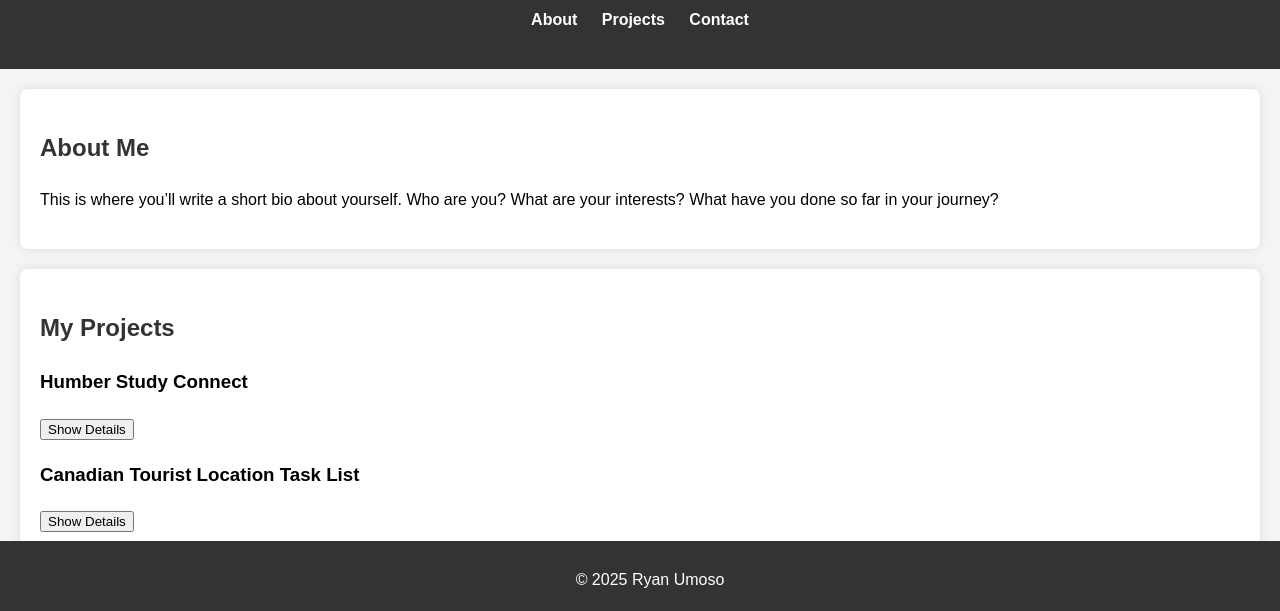
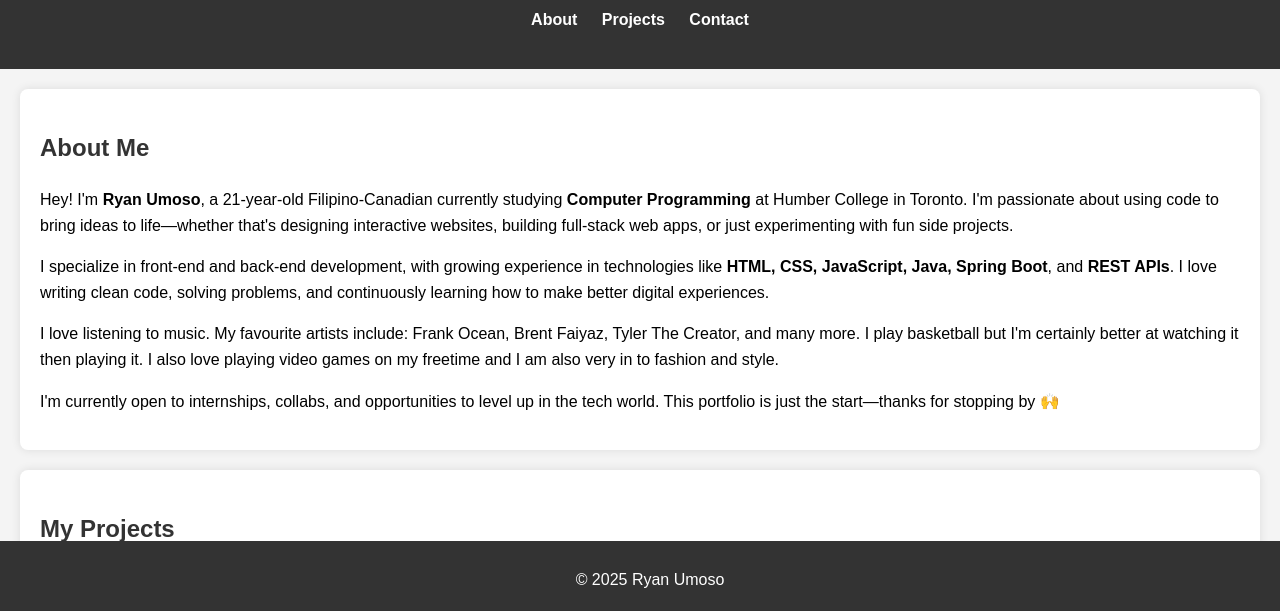
Before and after one commit to ryanumoso2003/my-portfolio, a plain HTML site: page index.html in a window 1280 px wide. Shown: the part 181-792 px from the top of the page. Drawn offline with nearby package versions, Linux system fonts and the light colour scheme.

Commit message:
Update About Me section with detailed personal and professional background

```diff
--- a/index.html
+++ b/index.html
@@ -23,10 +23,27 @@
     </header>
 
     <!-- About Section -->
-    <section id="about">
-      <h2>About Me</h2>
-      <p>This is where you’ll write a short bio about yourself. Who are you? What are your interests? What have you done so far in your journey?</p>
-    </section>
+<section id="about">
+    <h2>About Me</h2>
+    <p>
+      Hey! I'm <strong>Ryan Umoso</strong>, a 21-year-old Filipino-Canadian currently studying <strong>Computer Programming</strong> at Humber College in Toronto.
+      I'm passionate about using code to bring ideas to life—whether that's designing interactive websites, building full-stack web apps, or just experimenting with fun side projects.
+    </p>
+
+    <p>
+      I specialize in front-end and back-end development, with growing experience in technologies like <strong>HTML, CSS, JavaScript, Java, Spring Boot</strong>, and <strong>REST APIs</strong>.
+      I love writing clean code, solving problems, and continuously learning how to make better digital experiences.
+    </p>
+
+    <p>
+      I love listening to music. My favourite artists include: Frank Ocean, Brent Faiyaz, Tyler The Creator, and many more. I play basketball but I'm certainly better at watching it then playing it.
+      I also love playing video games on my freetime and I am also very in to fashion and style.
+    </p>
+
+    <p>
+      I'm currently open to internships, collabs, and opportunities to level up in the tech world. This portfolio is just the start—thanks for stopping by 🙌
+    </p>
+  </section>
 
     <!-- Projects Section -->
 <section id="projects">
@@ -70,7 +87,6 @@
       </div>
     </div>
   </section>
-
     <!-- Contact Section -->
 <section id="contact" style="padding-bottom: 100px;">
     <h2>Contact Me</h2>
```
